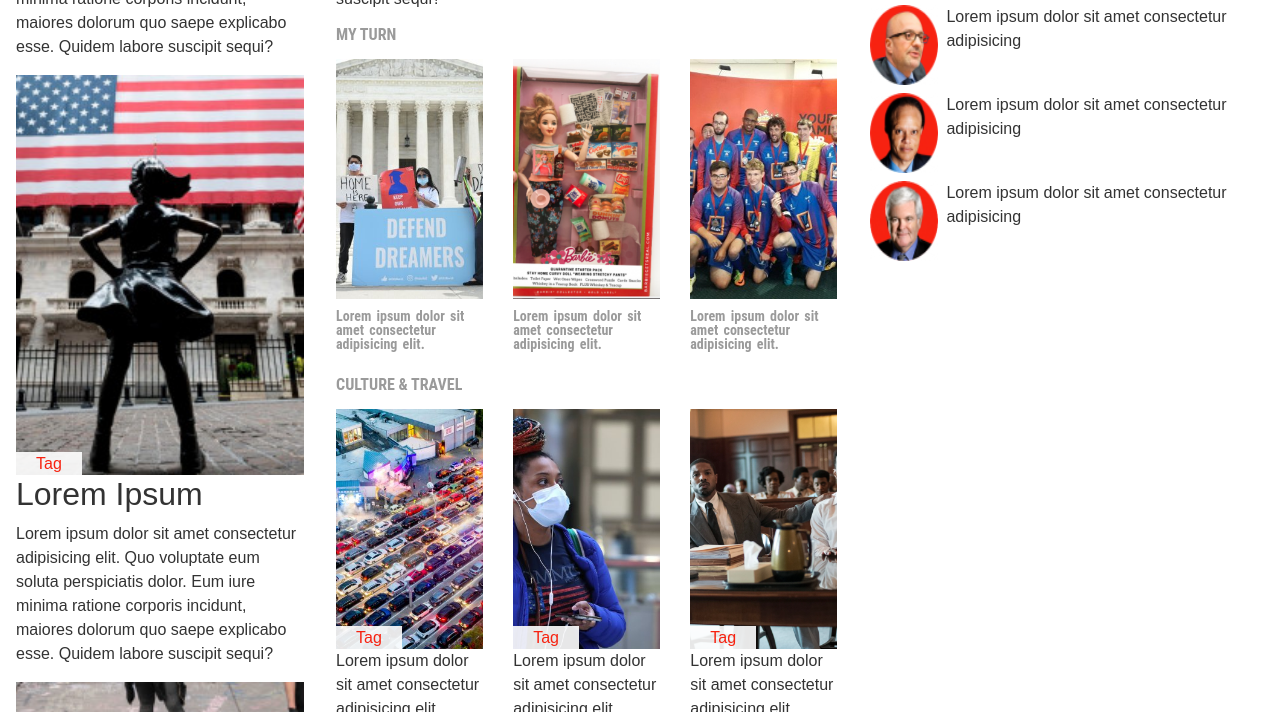
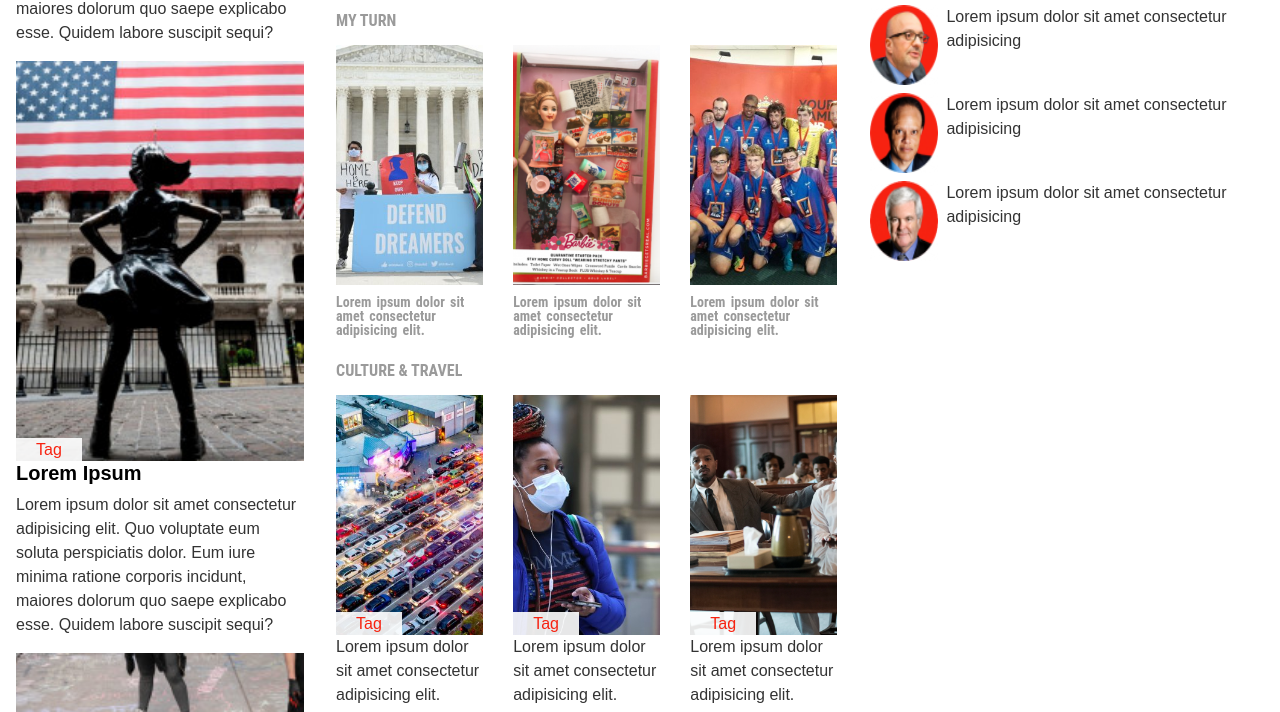
Before and after one commit to TheAlchemistKE/Newsweek-Clone, a website: page index.html in a window 1280 px wide. Shown: the part 736-1448 px from the top of the page. Drawn offline with nearby package versions, Linux system fonts and the light colour scheme.

```diff
--- a/assets/css/style.css
+++ b/assets/css/style.css
@@ -113,6 +113,18 @@
   background-position: center;
   background-repeat: no-repeat;
   background-size: cover;
+}
+
+.card h2 {
+  font-size: 20px;
+  font-weight: bold;
+  color: #000;
+}
+
+.card h2:hover {
+  text-decoration: underline;
+  text-decoration-color: #f72210;
+  cursor: pointer;
 }
 
 .card-image {
```
